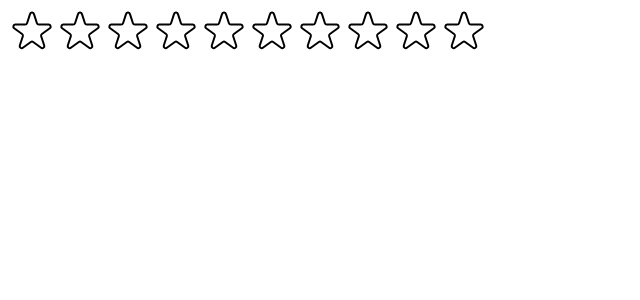
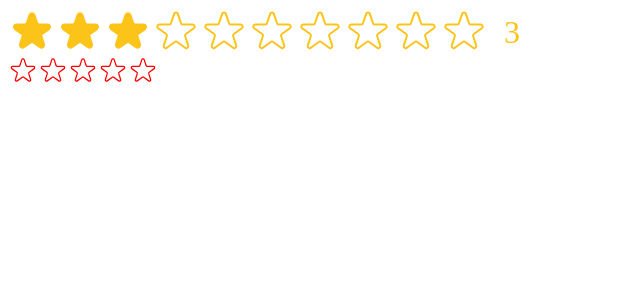
Before and after one commit to Cevu01/usePopcorn, a React (Create React App) app: page / in a window 1280 px wide. Shown: the top 300 px of the page, without its empty margins (0-640 px from the left). Built offline with nearby package versions, Linux system fonts and the light colour scheme.

Commit message:
Fully reusable star rating component

```diff
--- a/src/StarRating.js
+++ b/src/StarRating.js
@@ -10,24 +10,25 @@
   display: "flex",
 };
 
-const textStyle = {
-  lineHeight: "1",
-  margin: "0",
-};
-const starStyle = {
-  width: "48px",
-  height: "48px",
-  display: "block",
-  cursor: "pointer",
-};
-
-export default function StarRating({ maxRating = 7 }) {
-  const [rating, setRating] = useState(0);
+export default function StarRating({
+  maxRating = 7,
+  color = "#fcc419",
+  size = 48,
+  messages = [],
+  defaultRating = 0,
+}) {
+  const [rating, setRating] = useState(defaultRating);
   const [tempRating, setTempRating] = useState(0);
 
   function handleRating(rating) {
     setRating(rating);
   }
+  const textStyle = {
+    lineHeight: "1",
+    margin: "0",
+    color,
+    fontSize: `${size / 1.5}px`,
+  };
   return (
     <div style={containerStyle}>
       <div style={starContainerStyle}>
@@ -38,16 +39,28 @@
               full={tempRating ? tempRating >= i + 1 : rating >= i + 1}
               onHoverIn={() => setTempRating(i + 1)}
               onHoverOut={() => setTempRating(0)}
+              color={color}
+              size={size}
             />
           </span>
         ))}
       </div>
-      <p style={textStyle}>{tempRating || rating || ""}</p>
+      <p style={textStyle}>
+        {messages.length === maxRating
+          ? messages[tempRating ? tempRating - 1 : rating - 1]
+          : tempRating || rating || ""}
+      </p>
     </div>
   );
 }
 
-function Star({ onRate, full, onHoverIn, onHoverOut }) {
+function Star({ onRate, full, onHoverIn, onHoverOut, color, size }) {
+  const starStyle = {
+    width: `${size}px`,
+    height: `${size}px`,
+    display: "block",
+    cursor: "pointer",
+  };
   return (
     <span
       role="button"
@@ -60,8 +73,8 @@
         <svg
           xmlns="http://www.w3.org/2000/svg"
           viewBox="0 0 20 20"
-          fill="#000"
-          stroke="#000"
+          fill={color}
+          stroke={color}
         >
           <path d="M9.049 2.927c.3-.921 1.603-.921 1.902 0l1.07 3.292a1 1 0 00.95.69h3.462c.969 0 1.371 1.24.588 1.81l-2.8 2.034a1 1 0 00-.364 1.118l1.07 3.292c.3.921-.755 1.688-1.54 1.118l-2.8-2.034a1 1 0 00-1.175 0l-2.8 2.034c-.784.57-1.838-.197-1.539-1.118l1.07-3.292a1 1 0 00-.364-1.118L2.98 8.72c-.783-.57-.38-1.81.588-1.81h3.461a1 1 0 00.951-.69l1.07-3.292z" />
         </svg>
@@ -70,7 +83,7 @@
           xmlns="http://www.w3.org/2000/svg"
           fill="none"
           viewBox="0 0 24 24"
-          stroke="#000"
+          stroke={color}
         >
           <path
             strokeLinecap="round"
--- a/src/index.js
+++ b/src/index.js
@@ -8,6 +8,12 @@
 root.render(
   <React.StrictMode>
     {/* <App /> */}
-    <StarRating maxRating={10} />
+    <StarRating maxRating={10} defaultRating={3} />
+    <StarRating
+      messages={["Terrible", "Bad", "Okay", "Good", "Amazing"]}
+      maxRating={5}
+      color="red"
+      size={30}
+    />
   </React.StrictMode>
 );
```
